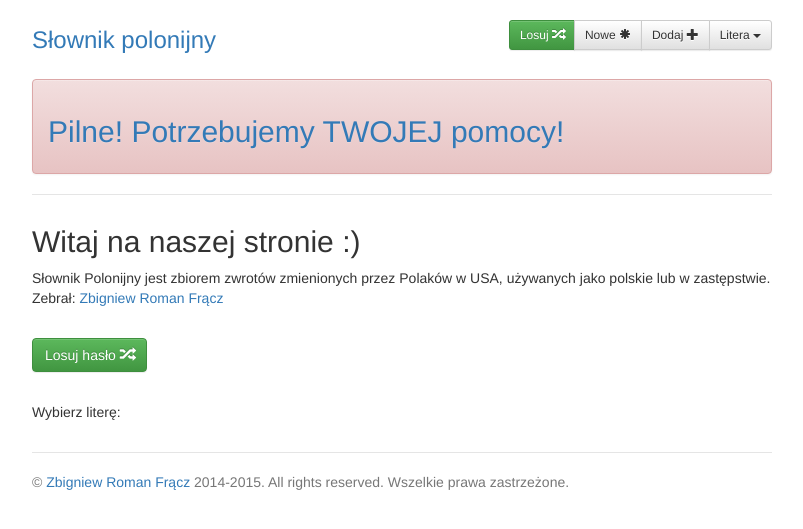
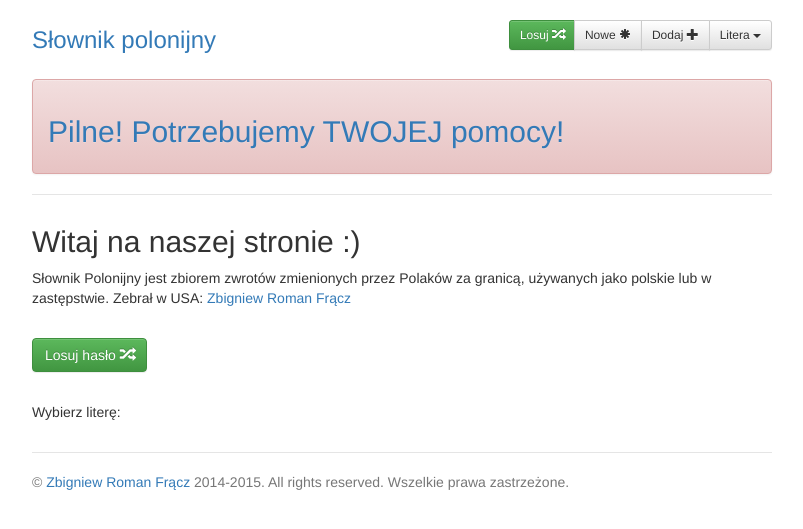
Before and after one commit to itsff/polonijny, a Flask app: page / in a window 1280 px wide. Shown: the top 529 px of the page, without its empty margins (238-1041 px from the left). Run offline with Flask 2, Linux system fonts and the light colour scheme; data that the repository does not hold is empty; some libraries are stand-ins or nearby versions.

Commit message:
Not only for the USA

```diff
--- a/templates/home.html
+++ b/templates/home.html
@@ -3,8 +3,8 @@
 
 <h2>Witaj na naszej stronie :)</h3>
 <p>
-    Słownik Polonijny jest zbiorem zwrotów zmienionych przez Polaków w USA, używanych jako polskie lub w zastępstwie.
-    Zebrał: <a href="https://www.linkedin.com/pub/zbigniew-fracz/82/793/39a">Zbigniew Roman Frącz</a>
+    Słownik Polonijny jest zbiorem zwrotów zmienionych przez Polaków za granicą, używanych jako polskie lub w zastępstwie.
+    Zebrał w USA: <a href="https://www.linkedin.com/pub/zbigniew-fracz/82/793/39a">Zbigniew Roman Frącz</a>
 </p>
 
 <br/>
--- a/templates/layout.html
+++ b/templates/layout.html
@@ -9,8 +9,8 @@
     <title>Słownik polonijny</title>
     <meta property="og:title" content="Słownik polonijny" />
 
-    <meta name="description" content="Słownik Polonijny jest zbiorem zwrotów zmienionych przez Polaków w USA, używanych jako polskie lub w zastępstwie." />
-    <meta property="og:description" content="Zbiór zwrotów zmienionych przez Polaków w USA, używanych jako polskie lub w zastępstwie." />
+    <meta name="description" content="Słownik Polonijny jest zbiorem zwrotów zmienionych przez Polaków za granicą, używanych jako polskie lub w zastępstwie." />
+    <meta property="og:description" content="Zbiór zwrotów zmienionych przez Polaków za granicą, używanych jako polskie lub w zastępstwie." />
 
     <meta name="author" content="Zbigniew Roman Frącz" />
 
```
